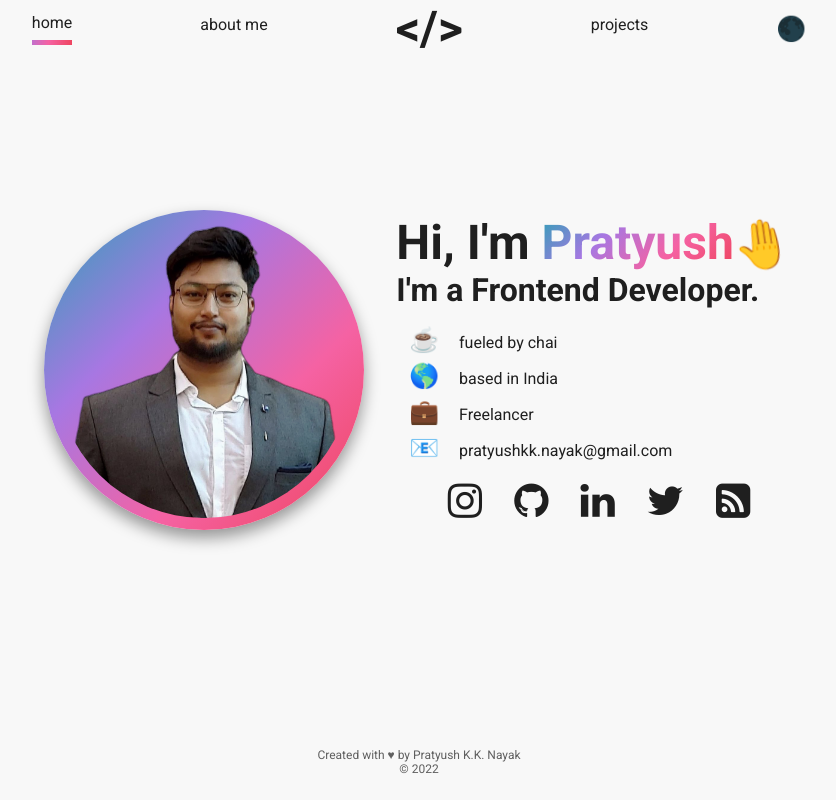
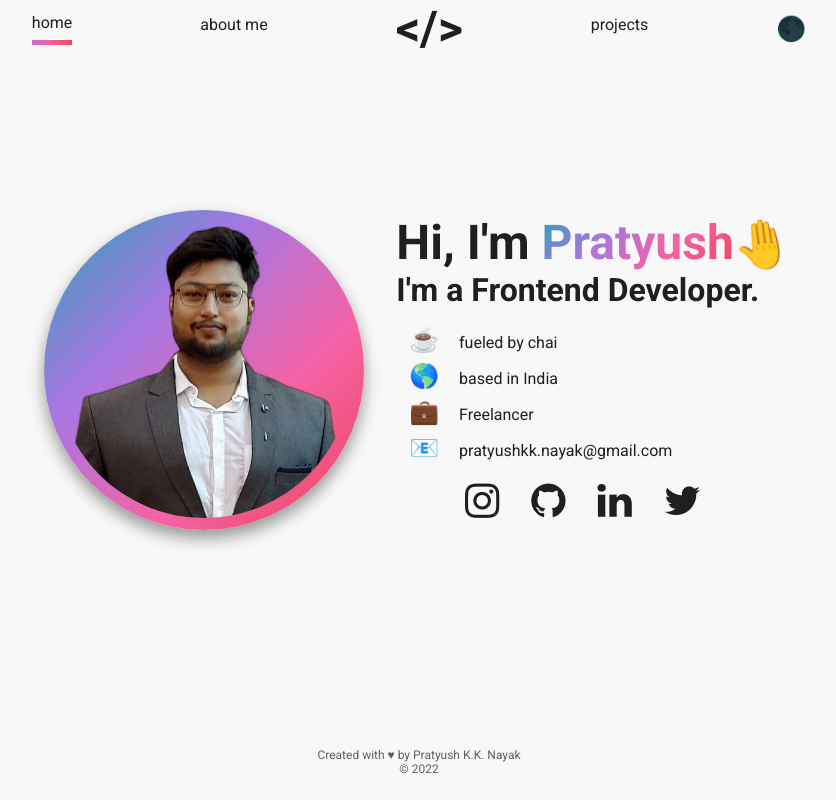
Before and after one commit to pratyushkk/portfolio, a React (Create React App) app: page / in a window 1280 px wide. Shown: the whole page, without its empty margins (221-1057 px from the left). Built offline with nearby package versions, Linux system fonts and the light colour scheme; the HTML template or start-up script is replaced by a standard one.

Commit message:
Update Info.js

```diff
--- a/src/info/Info.js
+++ b/src/info/Info.js
@@ -65,7 +65,7 @@ export const info = {
     },
     {
       link: "https://pratyushkk.hashnode.dev/",
-      icon: "fa fa-rss-square",
+      icon: "fa-brands fa-hashnode",
       label: "hashnode",
     },
   ],
```
